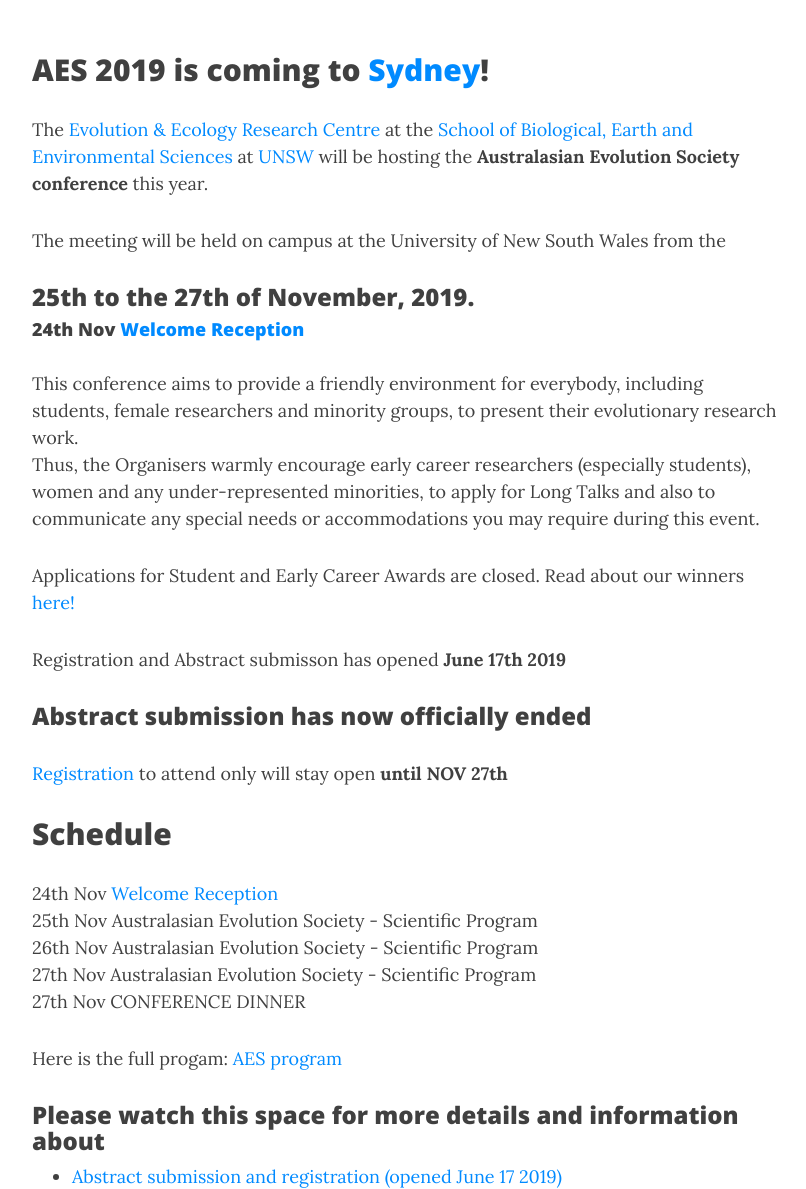
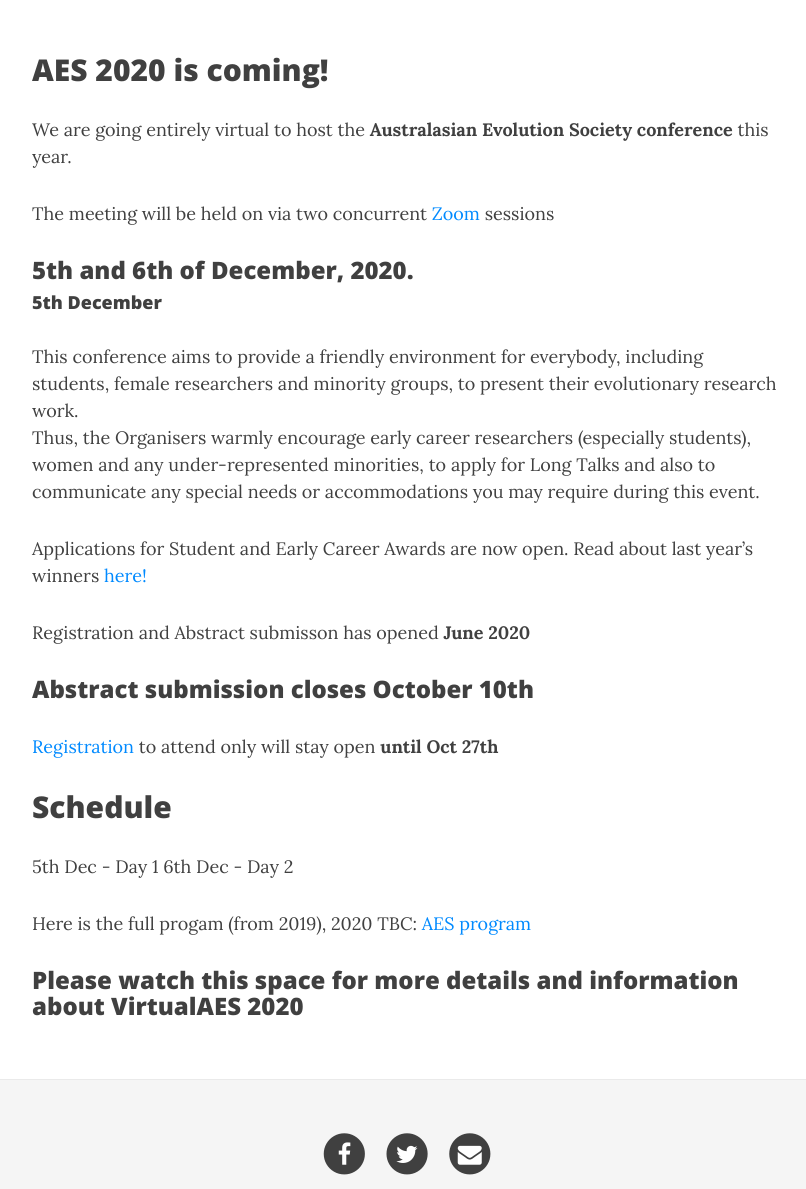
Before and after one commit to ausevo/ausevo.github.io, a Jekyll site: the page built from conference.md, in a window 1280 px wide and 1400 px high, scrolled down 280 px. Shown: the part 211-1400 px from the top of the window, without its empty margins (233-1039 px from the left). Built offline with Jekyll 4.4.1, drawn with Linux system fonts in a browser that asks for light colours; nearby versions of some CDN libraries; some of the changed text lies outside the part shown.

Commit message:
Updated Conference to reflect 2020 virtual conf
Draft update to include Virtual 2020 conference to demonstrate basics of markdown.

```diff
--- a/conference.md
+++ b/conference.md
@@ -1,46 +1,38 @@
 ---
 layout: page
-title: AES 2019
+title: AES 2020
 css: "/css/index.css"
 bigimg:
   - "/img/big-imgs/operabridge.jpg" : "Sydney Opera House & Harbour Bridge"
 ---
 
 
-## AES 2019 is coming to [Sydney](https://www.sydney.com/)!
+## AES 2020 is coming!
 
-The [Evolution & Ecology Research Centre](http://www.eerc.unsw.edu.au/) at the [School of Biological, Earth and Environmental Sciences](https://www.bees.unsw.edu.au/)  at [UNSW](https://www.unsw.edu.au/) will be hosting the **Australasian Evolution Society conference** this year.
+We are going entirely virtual to host the **Australasian Evolution Society conference** this year.
 
-The meeting will be held on campus at the University of New South Wales from the
-### 25th to the 27th of November, 2019.
+The meeting will be held on via two concurrent [Zoom](https://zoom.us/) sessions
+### 5th and 6th of December, 2020.
 
-#### 24th Nov [Welcome Reception](http://ausevo.com/2019-10-24-AesOpeningNight/)
+#### 5th December
 
 This conference aims to provide a friendly environment for everybody, including students, female researchers and minority groups, to present their evolutionary research work.
 Thus, the Organisers warmly encourage early career researchers (especially students), women and any under-represented minorities, to apply for Long Talks and also to communicate any special needs or accommodations you may require during this event.
 
-Applications for Student and Early Career Awards are closed. Read about our winners [here!](http://ausevo.com/2019-08-08-AES_Award_Winners/)
+Applications for Student and Early Career Awards are now open. Read about last year's winners [here!](http://ausevo.com/2019-08-08-AES_Award_Winners/)
 
-Registration and Abstract submisson has opened **June 17th 2019**
+Registration and Abstract submisson has opened **June 2020**
 
-### Abstract submission has now officially ended
-[Registration](https://aes.corsizio.com/c/5cee085f0c0f597e06f7e964) to attend only will stay open **until NOV 27th**
+### Abstract submission closes October 10th
+[Registration](https://aes.corsizio.com/c/5f4c21ebbe49c0a9515df868) to attend only will stay open **until Oct 27th**
 
 
 ## Schedule
 
-24th Nov [Welcome Reception](http://ausevo.com/2019-10-24-AesOpeningNight/)
-25th Nov Australasian Evolution Society - Scientific Program
-26th Nov Australasian Evolution Society - Scientific Program
-27th Nov Australasian Evolution Society - Scientific Program
-27th Nov CONFERENCE DINNER
+5th Dec - Day 1
+6th Dec - Day 2
 
-Here is the full progam:
+Here is the full progam (from 2019), 2020 TBC:
 [AES program](http://ausevo.github.io/docs/AES Program Final.pdf)
 
-### Please watch this space for more details and information about
-
-- [Abstract submission and registration (opened June 17 2019)](http://ausevo.com/registration/)
-- [Accommodation options](http://ausevo.com/accommodation/)
-- [Early Career and Student Award Winners](http://ausevo.com/2019-08-08-AES_Award_Winners/)
-- [Venue / Map](http://ausevo.com/map/)
+### Please watch this space for more details and information about VirtualAES 2020
```
